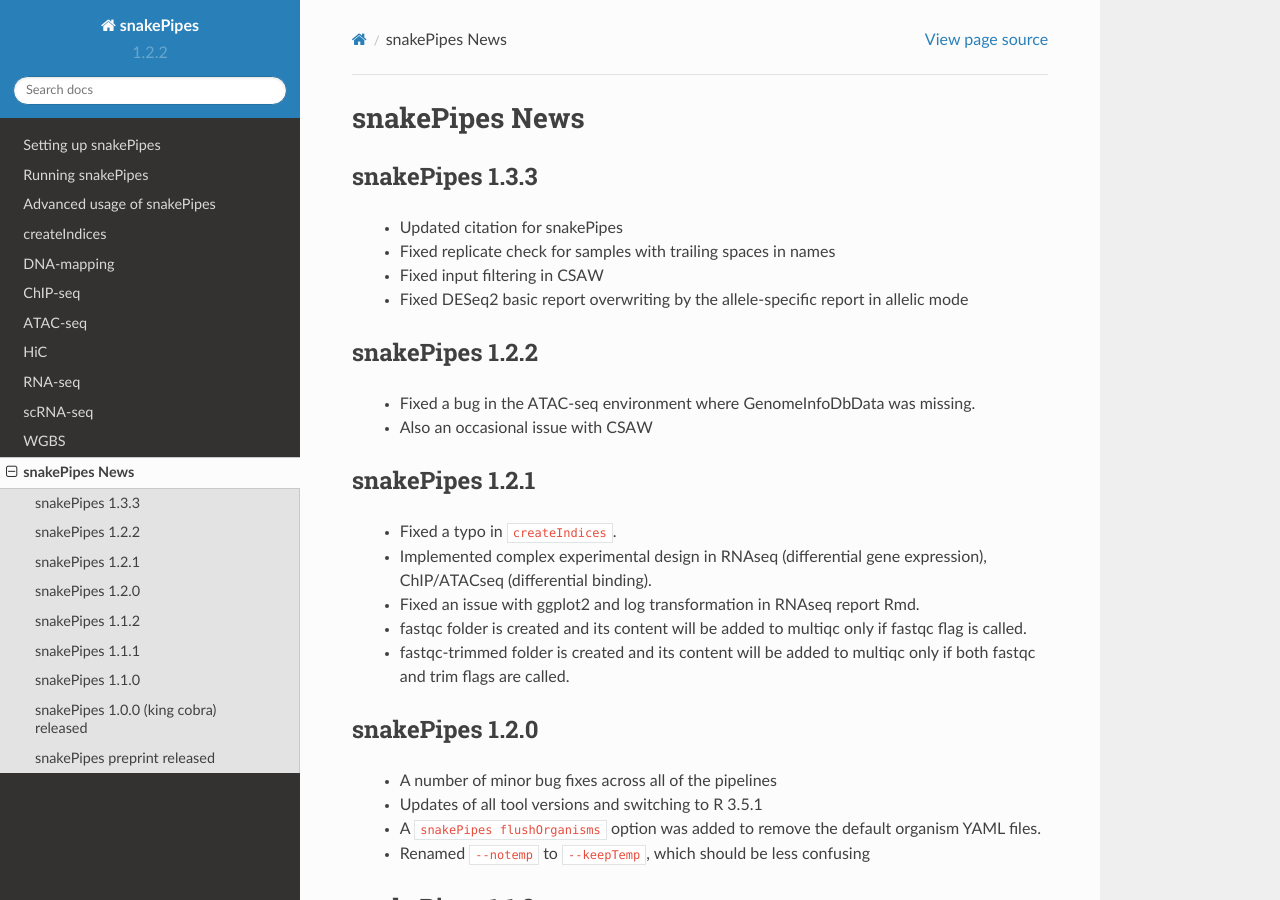
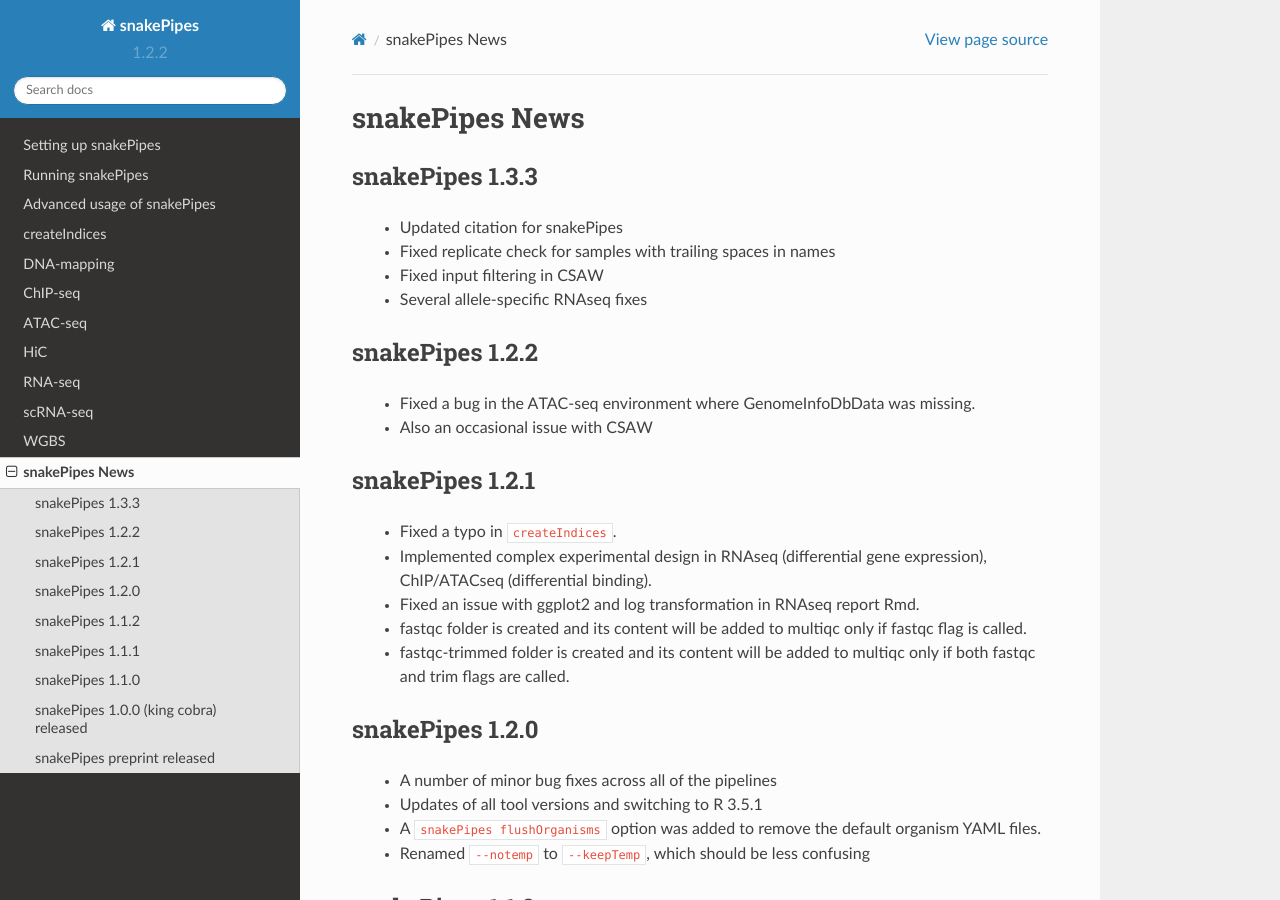
Before and after one commit to maxplanck-ie/snakepipes, a Sphinx documentation site: the page built from docs/content/News.rst, in a window 1280 px wide and 900 px high. Built offline with Sphinx 7.4.7 and the Read the Docs theme 2.0.0, drawn with Linux system fonts in a browser that asks for light colours.

Commit message:
allele specific fixes in DE functions

```diff
--- a/docs/content/News.rst
+++ b/docs/content/News.rst
@@ -7,7 +7,7 @@ snakePipes 1.3.3
  * Updated citation for snakePipes
  * Fixed replicate check for samples with trailing spaces in names
  * Fixed input filtering in CSAW
- * Fixed DESeq2 basic report overwriting by the allele-specific report in allelic mode
+ * Several allele-specific RNAseq fixes
 
 snakePipes 1.2.2
 ----------------
```
Also changed, not shown: 1 other file.
